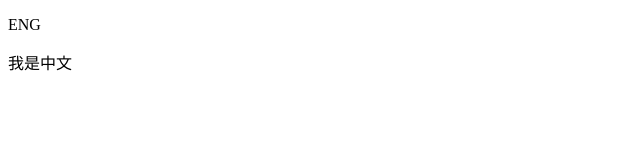
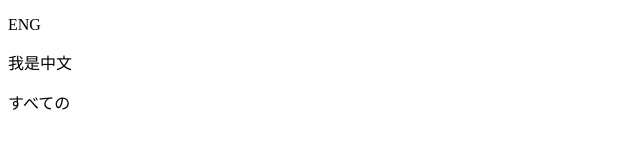
Before and after one commit to lfk29m/lfk29m.github.io, a plain HTML site: page index.html in a window 1280 px wide. Shown: the full height of the page, 0-640 px from the left. Drawn offline with Linux system fonts and the light colour scheme.

Commit message:
feat: font

```diff
--- a/font.css
+++ b/font.css
@@ -6,3 +6,7 @@
     url('https://fonts.googleapis.com/css2?family=Noto+Sans+TC:wght@100;400;500;700&display=swap') format('woff2');
   unicode-range: U+4E00-9FFF;
 }
+
+* {
+  font-family: 'TC';
+}
--- a/index.html
+++ b/index.html
@@ -10,6 +10,6 @@
 <body>
     <p>ENG</p>
     <p>我是中文</p>
-
+    <p>すべての</p>
 </body>
 </html>
```
